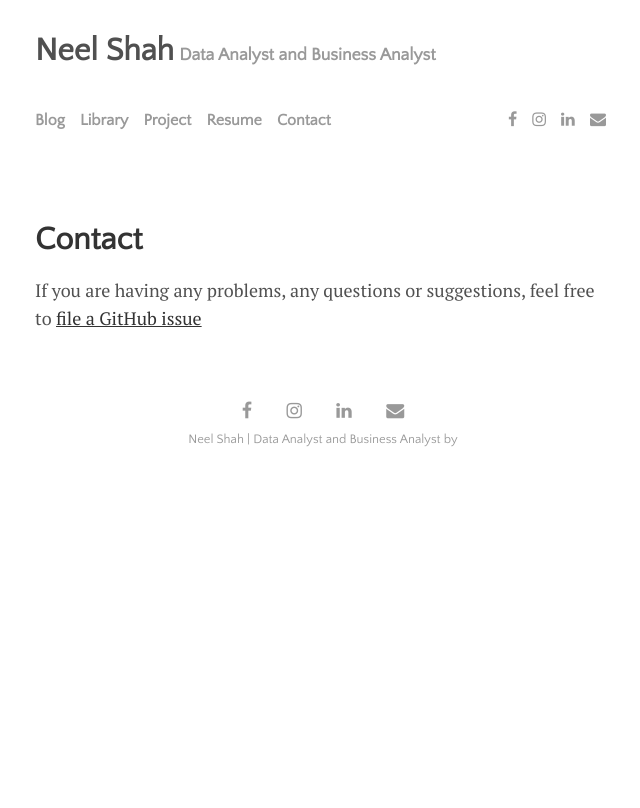
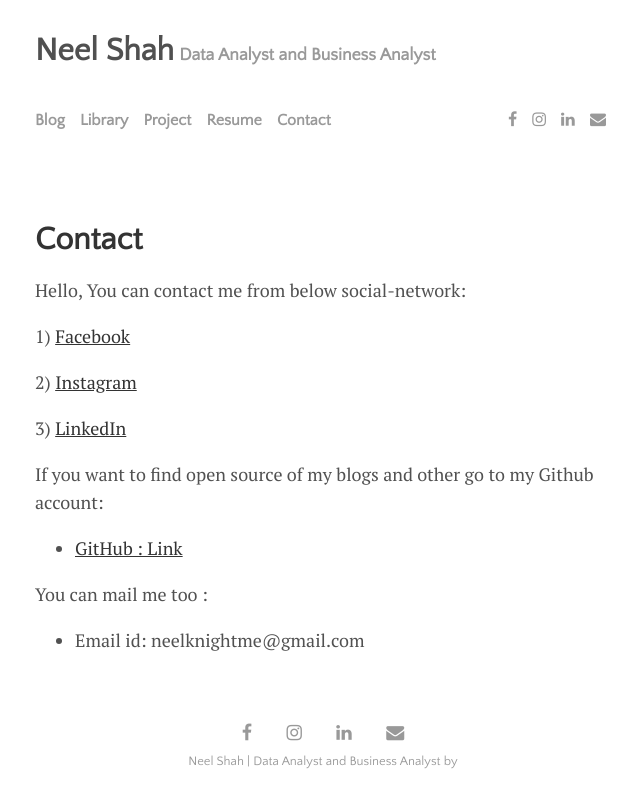
Before and after one commit to NeelShah18/neelshah18.github.io, a Jekyll site: the page built from contacts.md, in a window 1280 px wide. Shown: the top 808 px of the page, without its empty margins (317-957 px from the left). Built offline with Jekyll 4.4.1, drawn with Linux system fonts in a browser that asks for light colours; nearby versions of some CDN libraries.

Commit message:
Update contacts.md

```diff
--- a/contacts.md
+++ b/contacts.md
@@ -3,4 +3,18 @@ layout: page
 title: Contact
 ---
 
-If you are having any problems, any questions or suggestions, feel free to [file a GitHub issue](https://github.com/NeelShah18/NeelShah18.github.io/issues)
+Hello, You can contact me from below social-network:
+
+1) [Facebook](https://www.facebook.com/neelxyz)
+
+2) [Instagram](https://www.instagram.com/neelshah_)
+
+3) [LinkedIn](https://www.linkedin.com/in/neel-shah-7b5495104/)
+
+If you want to find open source of my blogs and other go to my Github account:
+
+* [GitHub : Link](https://github.com/NeelShah18)
+
+You can mail me too :
+
+* Email id: neelknightme@gmail.com
```
